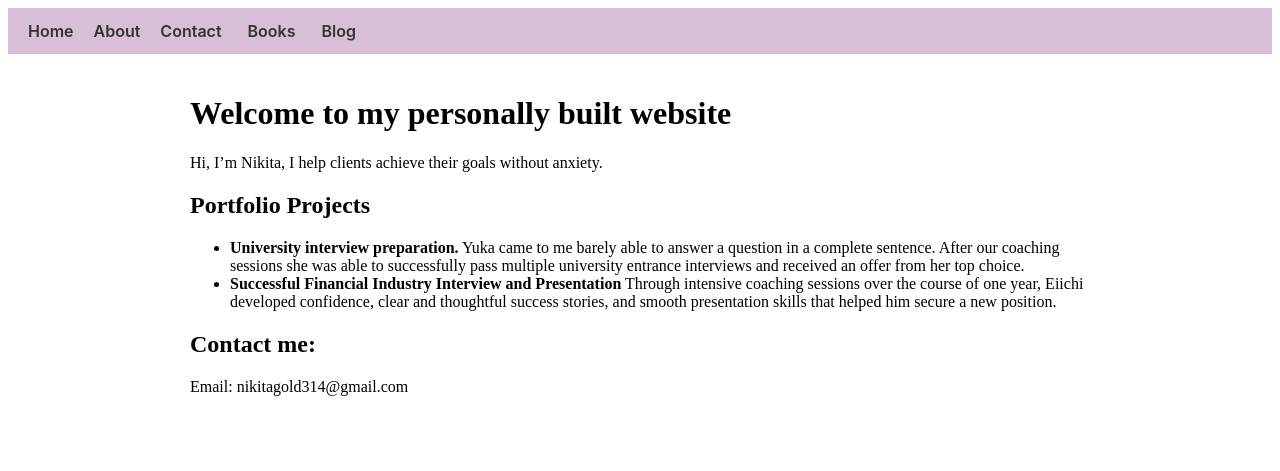
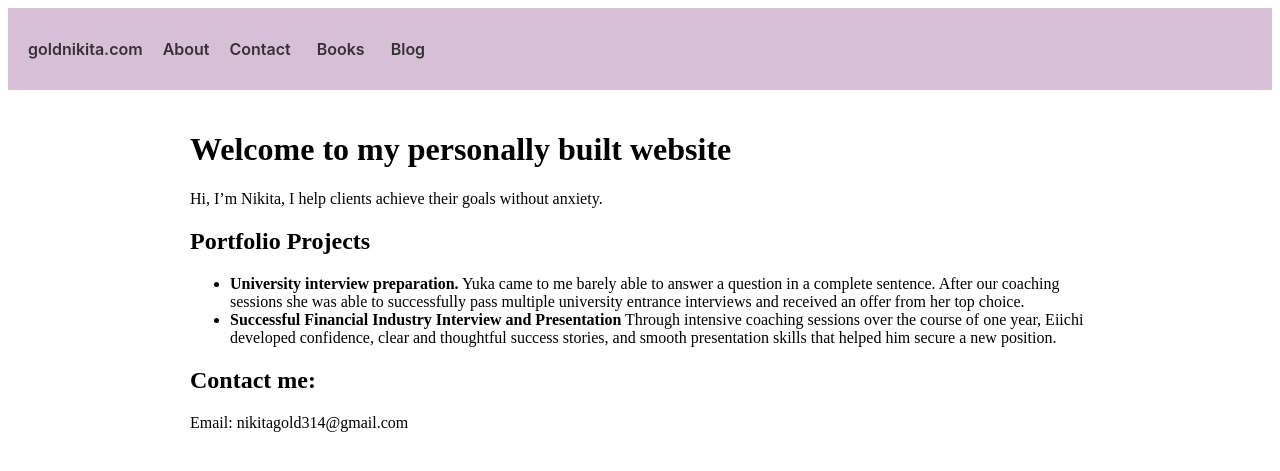
Before and after one commit to gnikita314/gnikita14.github.io, a Jekyll site: the page built from index.md, in a window 1280 px wide. Shown: the top 471 px of the page. Built offline with Jekyll 4.4.1, drawn with Linux system fonts in a browser that asks for light colours.

Commit message:
Modify header navigation and update padding
Updated the header navigation link from 'Home' to 'goldnikita.com' and adjusted padding.

```diff
--- a/_includes/header.html
+++ b/_includes/header.html
@@ -1,6 +1,6 @@
 <header class="site-header">
   <nav class="navbar">
-    <a href="/" class="nav-link">Home</a>
+    <a href="/" class="nav-link">goldnikita.com</a>
 
     <a href="/about/" class="nav-link">About</a>
 
@@ -42,7 +42,7 @@
     gap: 20px;
     align-items: center;
     background-color: #D8BFD8;
-    padding: 12px 20px;
+    padding: 30px 20px;
   }
   .nav-link, .dropbtn {
     text-decoration: none;
```
